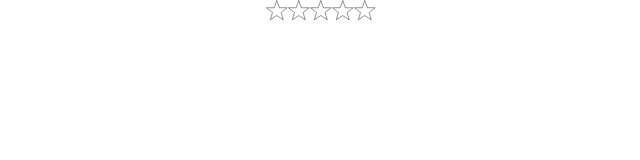
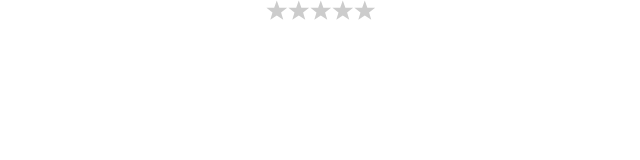
Before and after one commit to filip-vartolomei/star-rating-react, a React (Create React App) app: page / in a window 1280 px wide. Shown: the top 160 px of the page, without its empty margins (319-959 px from the left). Built offline with nearby package versions, Linux system fonts and the light colour scheme.

Commit message:
Stable Star Component functionalities without features

```diff
--- a/src/App.js
+++ b/src/App.js
@@ -1,5 +1,4 @@
 import React, { Component } from 'react';
-import logo from './logo.svg';
 import './App.css';
 import StarEvaluation from './StarEvaluationComponent/StarEvaluation';
 
--- a/src/StarEvaluationComponent/Star.css
+++ b/src/StarEvaluationComponent/Star.css
@@ -1,39 +1,7 @@
 .stars-container {
     display: inline-block;
 }
-/* default setup */
-.star svg:first-child {
-    display: block;
+
+.star {
+    display: inline-block;
 }
-.star svg:last-child {
-    display: none;
-}
-
-
-.star.hover-effect {
-    float: right;
-}
-/* .star.hover-effect svg:first-child {
-    display: block;
-}
-.star.hover-effect svg:last-child {
-    display: none;
-} */
-
-.star.hover-effect:hover svg:first-child,
-.star.hover-effect:hover ~ .star.hover-effect svg:first-child {
-    display: none;
-}
-
-.star.hover-effect:hover svg:last-child,
-.star.hover-effect:hover ~ .star.hover-effect svg:last-child {
-    display: block;
-}
-
-/* active state */
-.star.active svg:first-child {
-    display: none;
-}
-.star.active svg:last-child {
-    display: block;
-}
--- a/src/StarEvaluationComponent/Star.js
+++ b/src/StarEvaluationComponent/Star.js
@@ -1,84 +1,33 @@
 import React from 'react';
 import './Star.css';
-import classNames from 'classnames';
-
-/**
- * ---TODO---
- * OK -- Create Defaults
- * Take arguments from props and apply the corect defaults
- * Cicle elements for the number we have
- */
-
-
-
 
 class Star extends React.Component {
-    handleMouseOverInternal = (e, key) => {
-        const star = {...this.props.star};
-        star.backgroundColorEmpty = star.backgroundColorFilled;
+    render() {
+        const {
+            id,
+            star,
+            isActive
+        } = this.props;
 
-        this.props.handleMouseOver(key, star);
-    }
+        const fillColor = isActive ? star.backgroundColorFilled : star.backgroundColorEmpty;
+        const borderColor = isActive ? star.borderColorFilled : star.borderColorEmpty;
 
-    handleMouseLeaveInternal = (e, key) => {
-        const star = {...this.props.star};
-        star.backgroundColorEmpty = star.backgroundColorEmptyInitial;
+        return (
+            <div className='star'
+                onMouseDown={(e) => this.props.onMouseDown(id, e)}>
 
-        this.props.handleMouseOver(key, star);
-    }
-
-    handleMouseDownInternal = (e, key) => {
-        console.log(`Current star: ${key}`);
-        this.props.handleMouseDown(key);
-    }
-
-    render() {
-        const starClasses = classNames({
-            'star': true,
-            'hover-effect': true,
-            'active': this.props.star.active
-        });
-        return (
-            <div className={starClasses}
-                id={this.props.index}
-                onMouseDown={(e) => this.handleMouseDownInternal(e, this.props.index)}
-            >
-                {/* className={this.props.active} */}
-                {/* onMouseEnter={(e) => this.handleMouseOverInternal(e, this.props.index)}
-                onMouseLeave={(e) => this.handleMouseLeaveInternal(e, this.props.index)} */}
                 <svg xmlns="http://www.w3.org/2000/svg"
-                    width={this.props.star.width}
-                    height={this.props.star.height}
-                    viewBox="0 0 51 48"
-
-                >
-                    {this.props.star.enableTitles && <title>{"this.props.star.title"}</title>}
-
+                    width={star.width}
+                    height={star.height}
+                    viewBox="0 0 51 48">
                     <path
-                        fill={this.props.star.backgroundColorEmpty}
-                        stroke={this.props.star.borderColorEmpty}
-                        d="m25,1 6,17h18l-14,11 5,17-15-10-15,10 5-17-14-11h18z"
-                    />
-                </svg>
-                <svg xmlns="http://www.w3.org/2000/svg"
-                    width={this.props.star.width}
-                    height={this.props.star.height}
-                    viewBox="0 0 51 48"
-
-                >
-                    {this.props.star.enableTitles && <title>{"this.props.star.title"}</title>}
-
-                    <path
-                        fill={this.props.star.backgroundColorFilled}
-                        stroke={this.props.star.borderColorFilled}
-                        d="m25,1 6,17h18l-14,11 5,17-15-10-15,10 5-17-14-11h18z"
-                    />
+                        fill={fillColor}
+                        stroke={borderColor}
+                        d="m25,1 6,17h18l-14,11 5,17-15-10-15,10 5-17-14-11h18z"/>
                 </svg>
             </div>
         );
     }
 }
 
-
-
 export default Star;
--- a/src/StarEvaluationComponent/StarEvaluation.js
+++ b/src/StarEvaluationComponent/StarEvaluation.js
@@ -2,139 +2,79 @@ import React from 'react';
 import PropTypes from 'prop-types';
 import Star from './Star';
 
-/**
- * ---TODO---
- * OK -- Create Defaults
- * Take arguments from props and apply the corect defaults
- * Cicle elements for the number we have
- */
-
 class StarEvaluation extends React.Component {
-    constructor() {
-        super();
+    constructor(props) {
+        super(props);
         this.state = {
             stars: {},
             current: null
         }
     }
+
     componentWillMount() {
-        console.log(this.props);
-        const obj = {};
-        const propsElaborated = this._elaborateProps(this.props);
+        const stars = {};
 
         for (let i = 0; i < this.props.numStars; i++) {
-            obj[`star-${i}`] = propsElaborated;
+            stars[`star-${i}`] = {
+                isActive: false
+            }
         }
+        this.setState({stars});
+    }
+
+    onMouseDown = (selectedKey) => {
+        console.log(selectedKey);
+        const stars = {...this.state.stars};
+
+        let reached = false;
+        Object.keys(stars).map((key) => {
+            stars[key].isActive = !reached ? true : false;
+
+            if (key === selectedKey) {
+                reached = true;
+            }
+            return null;
+        });
 
         this.setState({
-            // "stars": new Array(this.props.numStars).fill(this.props)
-            "stars": obj,
-            starsIds: Object.keys(obj),
-            current: null
+            current: selectedKey,
+            stars
         });
     }
 
-    _elaborateProps = (props) => {
-        const newProps = {...props};
-        const obj = Object.keys(props).map((key) => {
-            switch (key) {
-                case 'enableHoverFilledEffect':
-                    if (newProps[key] === true) {
-                        newProps.backgroundColorEmptyInitial = newProps.backgroundColorEmpty;
-                    }
-                    break;
+    render() {
+        const stars = this.state.stars;
+        const starProperty = this.props;
 
-                default:
-                    break;
-            }
-        });
-        console.log(obj);
-        return newProps;
-    };
-
-
-    handleMouseOver = (key, newObj) => {
-
-        // const fishes = {...this.state.fishes};
-        // fishes[key] = updatedFish;
-        // this.setState({fishes});
-
-        const stars = {...this.state.stars};
-        stars[key] = newObj;
-        this.setState({stars});
-    }
-
-    handleMouseDown = (key) => {
-        this.setState({
-            current: key
-        });
-        console.log(this.state.current)
-        this.setOtherStarsActive(key);
-    }
-
-    setOtherStarsActive = (currentKey) => {
-        let stars = {...this.state.stars};
-        let foundKey = false;
-        for (let i = 0; i < this.state.starsIds.length; i++) {
-            const keyStars = this.state.starsIds[i];
-            stars[keyStars].active = true;
-            if (this.state.starsIds[i] === currentKey) {
-                foundKey = true;
-            }
-            if (foundKey) {
-                stars[keyStars]['active'] = false;
-            }
-        }
-        console.log('Set new states: ', stars);
-        this.setState({stars});
-    }
-
-    renderStars = () => {
-        let aa = [];
-        for (let i = this.state.starsIds.length - 1; i >= 0; i--) {
-            const key = this.state.starsIds[i];
-            console.log(key)
-
-            {/* return ( */}
-                aa.push(<Star key={key}
-                    index={key}
-                    star={this.state.stars[key]}
-                    handleMouseOver={this.handleMouseOver}
-                    handleMouseDown={this.handleMouseDown}
-                />);
-            {/* ); */}
-        }
-        return aa;
-    }
-
-    render() {
         return (
             <div className="stars-container">
-                {
-                    this.renderStars()
-
-                }
+                {Object.keys(stars)
+                       .map((key) => {
+                        return (
+                            <Star key={key}
+                                id={key}
+                                star={starProperty}
+                                isActive={stars[key].isActive}
+                                onMouseDown={this.onMouseDown}
+                            />
+                        );
+                    })}
             </div>
         );
     }
 }
 
 StarEvaluation.defaultProps = {
-    active: false,
-
     numStars: 5,
 
     width: 22,
     // height: 250,
 
-    backgroundColorEmpty: 'none',
+    backgroundColorEmpty: '#CCC',
     backgroundColorFilled: '#F8D64E',
 
-    enableBorders: true, // if false, then 'backgroundColorEmpty' is mandatory, if not set then default to 'gray'
-    borderColorEmpty: '#000',
-    borderColorFilled: '#000',
-
-    enableHoverFilledEffect: true, // if false, will disable on hover fill effect on the stars
+    borderColorEmpty: 'none',
+    borderColorFilled: 'none',
 
     enableTitles: false,
     titlesType: "number", // if type 'text', user must provide text
@@ -152,11 +92,8 @@ StarEvaluation.propTypes = {
     backgroundColorEmpty: PropTypes.string,
     backgroundColorFilled: PropTypes.string,
 
-    enableBorders: PropTypes.bool,
     borderColorEmpty: PropTypes.string,
     borderColorFilled: PropTypes.string,
-
-    enableHoverFilledEffect: PropTypes.bool,
 
     enableTitles: PropTypes.bool,
     titlesType: PropTypes.string,
```
Also changed, not shown: src/index.css (+0 -34 lines).
